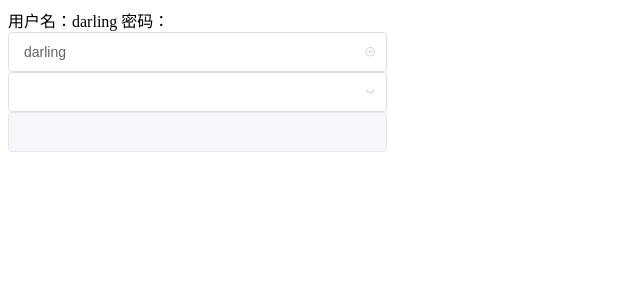
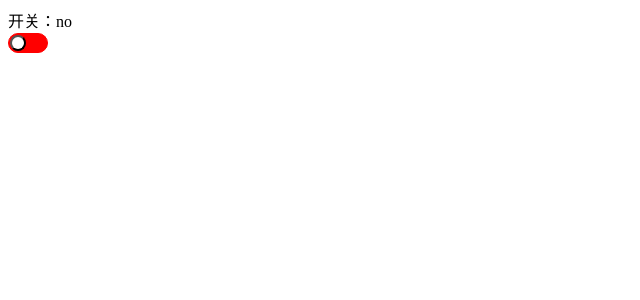
Before and after one commit to freshmanljp/My_UI, a Vue app: page / in a window 1280 px wide. Shown: the top 300 px of the page, without its empty margins (0-640 px from the left). Built offline with nearby package versions, Linux system fonts and the light colour scheme.

Commit message:
简易完成switch组件

```diff
--- a/src/App.vue
+++ b/src/App.vue
@@ -1,12 +1,16 @@
 <template>
   <div id="app">
-    <div style="width: 30%">
+    <!-- <div style="width: 30%">
       用户名：{{username}}
       密码：{{password}}
       <MyInput placeholder="占位的东西哦" name="username" :clearable="true" v-model="username"></MyInput>
       <MyInput type="password" name="password" :visible="true" v-model="password" :clearable="true"></MyInput>
       <MyInput :disabled="true"></MyInput>
+    </div> -->
+    <div>
+      开关：{{switchValue ? 'yes' : 'no'}}
     </div>
+    <MySwitch v-model="switchValue" activeColor="green" inactiveColor="red" name="yihun"></MySwitch>
   </div>
 </template>
 
@@ -15,8 +19,9 @@ export default {
   name: 'App',
   data () {
     return {
-      username: 'darling',
-      password: ''
+      // username: 'darling',
+      // password: ''
+      switchValue: false
     }
   },
   methods: {
--- a/src/main.js
+++ b/src/main.js
@@ -4,7 +4,8 @@ import './assets/fonts/iconfont.css'
 import {
   MyButton,
   MyDialog,
-  MyInput
+  MyInput,
+  MySwitch
 } from './package'
 
 Vue.config.productionTip = false
@@ -12,6 +13,7 @@ Vue.config.productionTip = false
 Vue.component(MyButton.name, MyButton)
 Vue.component(MyDialog.name, MyDialog)
 Vue.component(MyInput.name, MyInput)
+Vue.component(MySwitch.name, MySwitch)
 
 new Vue({
   render: h => h(App)
--- a/src/package/index.js
+++ b/src/package/index.js
@@ -1,3 +1,4 @@
 export { default as MyButton } from './button.vue'
 export { default as MyDialog } from './dialog.vue'
 export { default as MyInput } from './input.vue'
+export { default as MySwitch } from './switch.vue'
--- /dev/null
+++ b/src/package/switch.vue
@@ -0,0 +1,112 @@
+<template>
+  <div class="my-switch" :class="{'is-checked': value}">
+    <span class="my-switch_core" ref="core">
+      <button
+      class="my-switch_btn"
+      @click="changeCheck"
+      ></button>
+      <!-- checkbox输入框用于收集表单数据，其checked值与value绑定 -->
+      <input
+        type="checkbox"
+        class="my-switch_input"
+        :name="name"
+        :checked="value"
+        ref="input"
+      >
+    </span>
+  </div>
+</template>
+<script>
+export default {
+  name: 'MySwitch',
+  props: {
+    value: {
+      type: Boolean,
+      default: false
+    },
+    activeColor: {
+      type: String,
+      default: '#409eff'
+    },
+    inactiveColor: {
+      type: String,
+      default: '#dcdfe6'
+    },
+    name: {
+      type: String,
+      default: ''
+    }
+  },
+  mounted () {
+    this.setColor()
+    // setInterval(() => {
+    //   console.log(this.$refs.input.checked)
+    // }, 1000)
+  },
+  methods: {
+    async changeCheck () {
+      this.$emit('input', !this.value)
+      // nextTick使等待组件渲染完成的方法
+      await this.$nextTick()
+      // 等渲染完才能设置颜色，因为传到父组件需要事件
+      this.setColor()
+    },
+    // 根据状态设置组件颜色
+    setColor () {
+      const color = this.value ? this.activeColor : this.inactiveColor
+      this.$refs.core.style.borderColor = color
+      this.$refs.core.style.backgroundColor = color
+    }
+  }
+}
+</script>
+<style scoped lang="scss">
+  .my-switch {
+    display: inline-block;
+    line-height: 20px;
+    position: relative;
+    font-size: 14px;
+    vertical-align: middle;
+    .my-switch_core {
+      display: inline-block;
+      position: relative;
+      width: 40px;
+      height: 20px;
+      border: 1px solid #dcdfe6;
+      outline: none;
+      border-radius: 10px;
+      box-sizing: border-box;
+      background-color: #dcdfe6;
+      cursor: pointer;
+      vertical-align: middle;
+      transition: border-color .3s,background-color .3s;
+      .my-switch_btn {
+        position: absolute;
+        width: 16px;
+        height: 16px;
+        top: 1px;
+        left: 1px;
+        border-radius: 100%;
+        background-color: #fff;
+        transition:  all .3s;
+        outline: none;
+      }
+      .my-switch_input {
+        position:absolute;
+        width: 0;
+        height: 0;
+        opacity: 0;
+        margin: 0;
+      }
+    }
+  }
+  .is-checked {
+    .my-switch_core {
+      border-color: #409eff;
+      background-color: #409eff;
+      .my-switch_btn {
+        transform: translateX(20px);
+      }
+    }
+  }
+</style>
```
